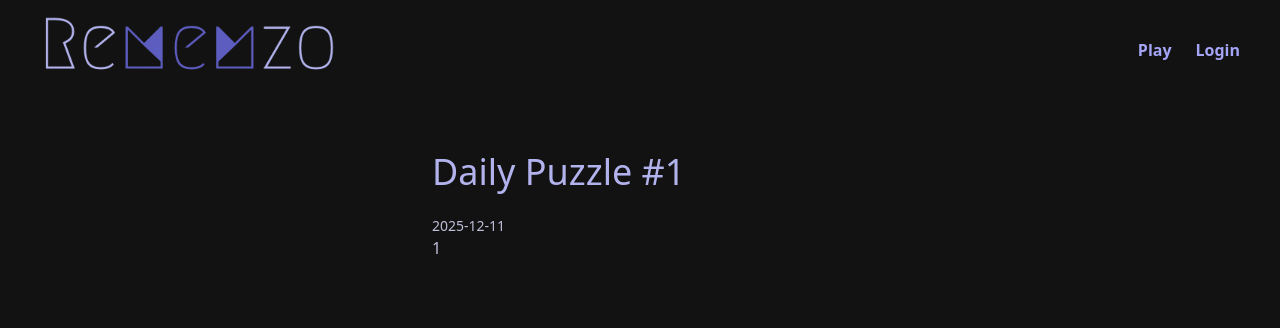
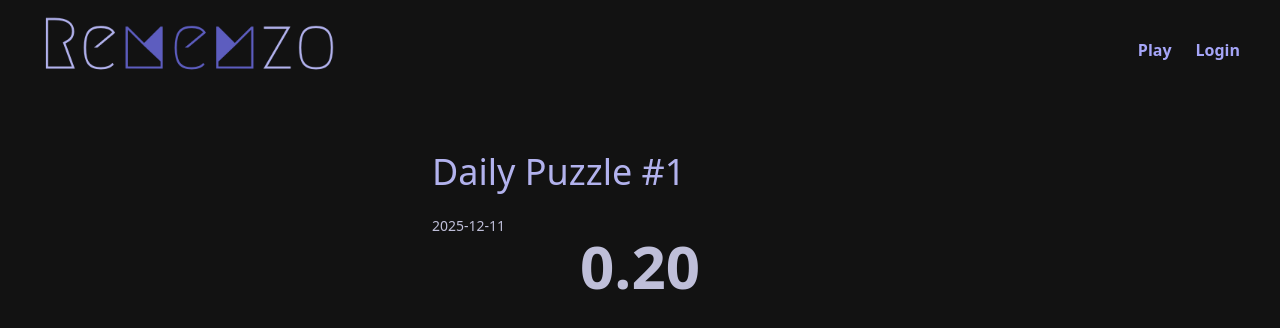
Before and after one commit to KarinaAllard/rememzo, a React (Vite) app in the folder frontend/: page /play in a window 1280 px wide. Both pictures are taken after a click on the button "Start Game". Shown: the top 328 px of the page. Built offline with nearby package versions, Linux system fonts and the light colour scheme; no server answers; a web font is replaced by a local one.

Commit message:
feat: refactor Countdown to display ms, adding more urgency in the timer

```diff
--- a/frontend/src/components/Countdown.tsx
+++ b/frontend/src/components/Countdown.tsx
@@ -6,26 +6,29 @@ type CountdownProps = {
 };
 
 export const Countdown = (props: CountdownProps) => {
-
-    const [current, setCurrent] = useState(props.seconds);
+    const [remainingMs, setRemainingMs] = useState(props.seconds * 1000);
 
     useEffect(() => {
-        if (current === 0) {
-            props.onComplete();
-            return;
-        }
+        const interval = setInterval(() => {
+            setRemainingMs((prev) => {
+                if (prev <= 50) {
+                    clearInterval(interval);
+                    props.onComplete();
+                    return 0;
+                }
+                return prev -50;
+            })
+        }, 50);
 
-        const timer = setTimeout(() => {
-            setCurrent(current - 1);
-        }, 1000);
+        return () => clearInterval(interval);
+    }, [props.onComplete]);
 
-        return () => clearTimeout(timer);
-    }, [current, props.onComplete]);
+    const display = Math.max(remainingMs / 1000, 0).toFixed(2);
 
     return (
 
-        <div>
-            {current}
+        <div className="text-6xl font-bold text-center">
+            {display}
         </div>
     )
 }
```
